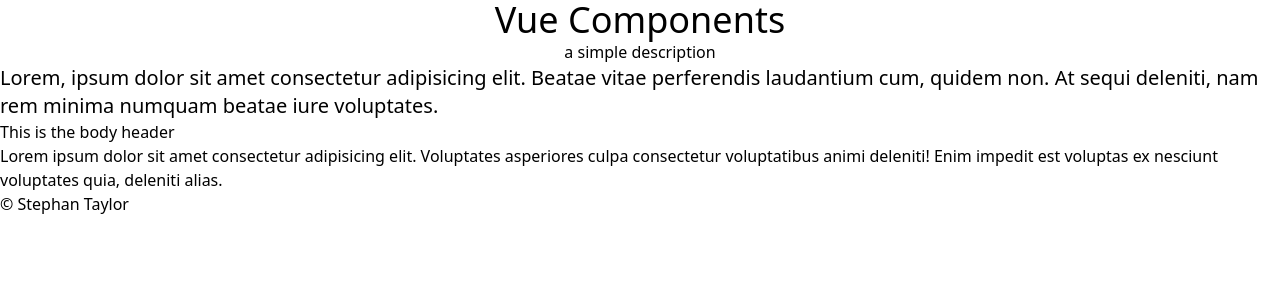
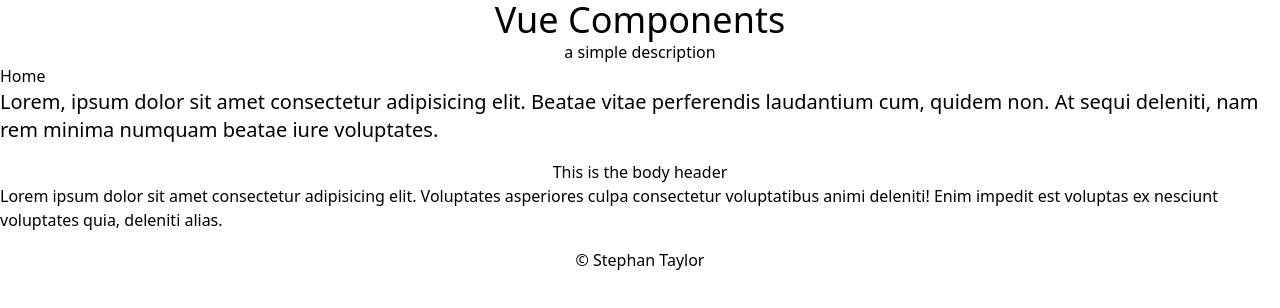
Before and after one commit to Stayl045/cpnt-262-achievement-6, a Vue app: page / in a window 1280 px wide. Shown: the top 308 px of the page. Built offline with nearby package versions, Linux system fonts and the light colour scheme.

Commit message:
added some css styling

```diff
--- a/src/App.vue
+++ b/src/App.vue
@@ -1,6 +1,7 @@
-<template>
+<template class="m-0 p-0 box-border">
   <section>
     <TheHeader />
+    <h3>{{ pageNavigation }}</h3>
     <main>
       <p class="text-xl">
         Lorem, ipsum dolor sit amet consectetur adipisicing elit. Beatae vitae
@@ -24,7 +25,7 @@
   import TheBodySection from "./components/TheBodySection.vue";
   import TheBodyHeader from "./components/TheBodyHeader.vue";
 
-  const pageHeader = "Home Page";
+  const pageNavigation = "Home";
   const pageDescription = "This is the landing page";
 
   // Computed Example using .map
--- a/src/components/TheBodySection.vue
+++ b/src/components/TheBodySection.vue
@@ -1,8 +1,10 @@
 <template>
-  <section>
+  <section class="flex flex-col rounded-sm py-4">
     <!-- <TheBodyHeader /> -->
     <slot name="body-header" />
-    <h1>This is the body header</h1>
+    <h1 class="grid place-items-center text-center mx-1">
+      This is the body header
+    </h1>
     <p>
       Lorem ipsum dolor sit amet consectetur adipisicing elit. Voluptates
       asperiores culpa consectetur voluptatibus animi deleniti! Enim impedit est
@@ -12,12 +14,12 @@
 </template>
 
 <script setup>
-  import TheBodyHeader from "./TheBodyHeader";
-  const props = defineProps({
-    title: {
-      type: String,
-    },
-  });
+  // // import TheBodyHeader from "./TheBodyHeader";
+  // const props = defineProps({
+  //   title: {
+  //     type: String,
+  //   },
+  // });
 
   // Vue Conditionals from Class //
   //   const props = defineProps({
--- a/src/components/TheFooter.vue
+++ b/src/components/TheFooter.vue
@@ -1,5 +1,5 @@
 <template>
-  <footer>
+  <footer class="grid place-items-center text-center mx-1">
     <p>&copy; Stephan Taylor</p>
   </footer>
 </template>
```
